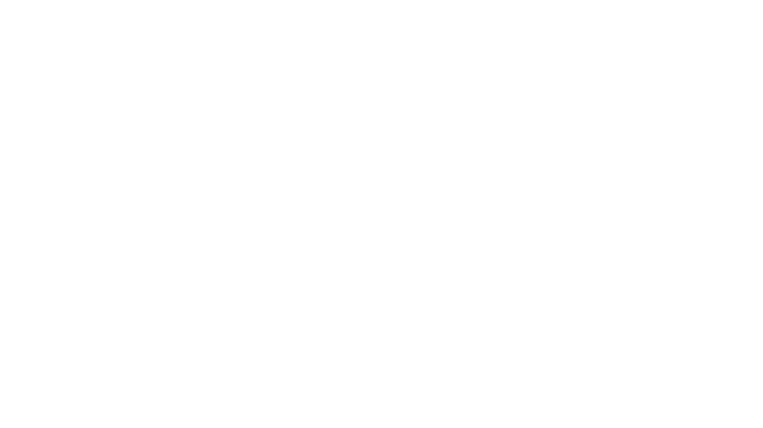
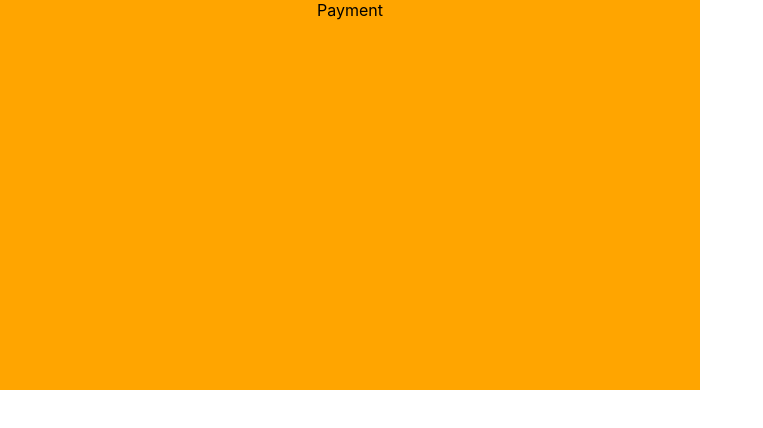
Before and after one commit to Krishukr12/rct101_All-assignment, a React (Create React App) app in the folder react-class/: page / in a window 1280 px wide. Shown: the top 428 px of the page, without its empty margins (0-763 px from the left). Built offline with nearby package versions, Linux system fonts and the light colour scheme.

Commit message:
some Css changes

```diff
--- a/react-class/src/App.css
+++ b/react-class/src/App.css
@@ -1,5 +1,6 @@
 .App{
     text-align: center;
+    margin: auto;
 }
 input{
     margin-top: 40px;
--- a/react-class/src/App.js
+++ b/react-class/src/App.js
@@ -1,8 +1,9 @@
 import "./App.css";
+import {Payment} from "./sprint-1/day-3/Assignment/Payment Card/Payment"
 function App() {
   return (
     <div className="App">
-
+       <Payment/>
     </div>
   );
 }
--- a/react-class/src/sprint-1/day-3/Assignment/Payment Card/Payment.jsx
+++ b/react-class/src/sprint-1/day-3/Assignment/Payment Card/Payment.jsx
@@ -1,7 +1,13 @@
 import React from 'react'
-
+import styled from "styled-components"
 export const Payment = () => {
+  const Div=styled.div`
+  height:390px;
+  width:700px;
+  // border:1px solid red;
+  background-color:rgb(255,165,0);
+  `
   return (
-    <div>Payment</div>
+    <Div>Payment</Div>
   )
 }
```
